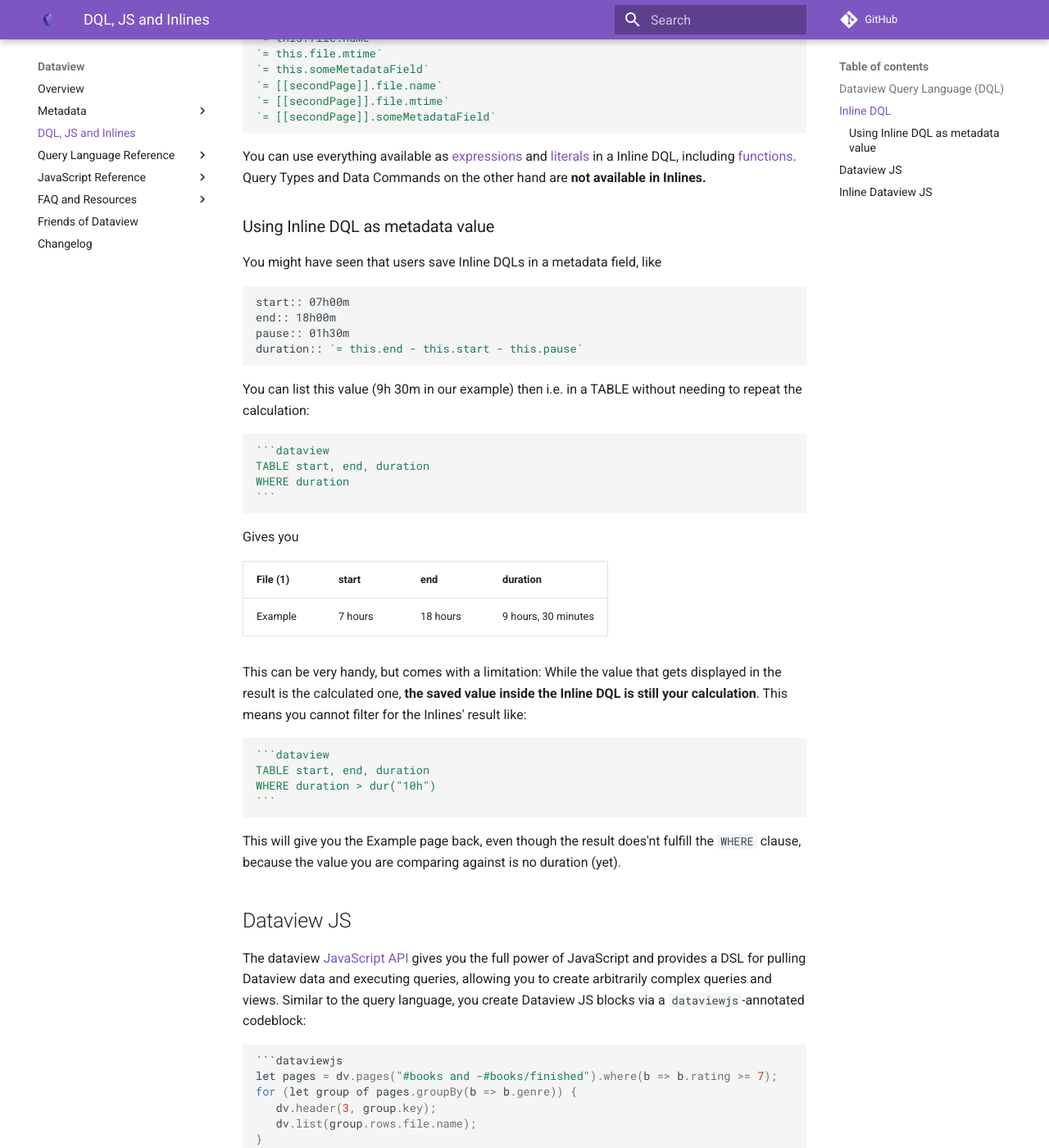
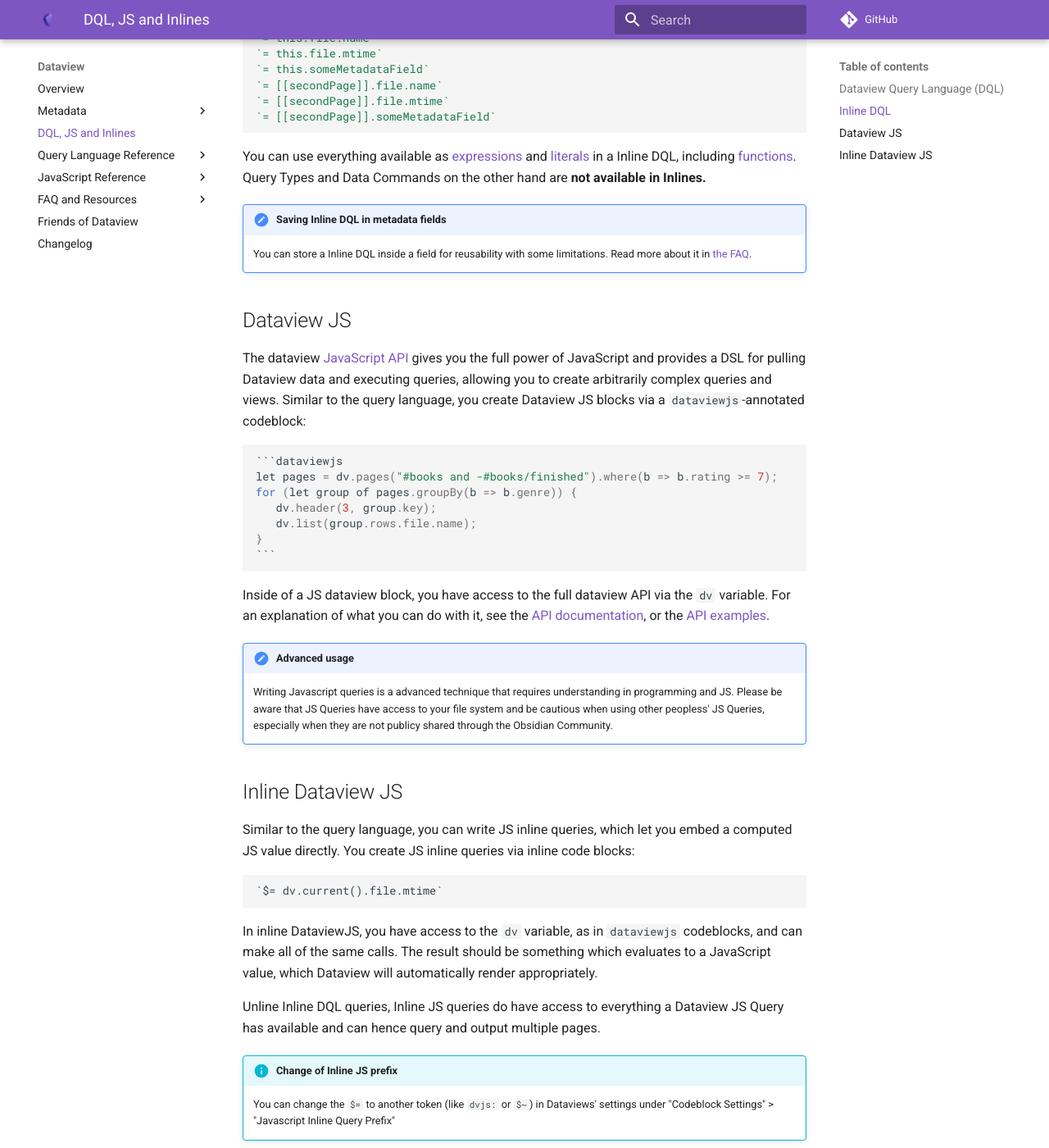
Before and after one commit to blacksmithgu/obsidian-dataview, an MkDocs documentation site: the page built from docs/docs/queries/dql-js-inline.md, in a window 1280 px wide and 1400 px high, scrolled down 1429 px. Shown: the whole window at 82% size. Built offline with MkDocs 1.6.1 and Material for MkDocs 9.7.7, drawn with Linux system fonts in a browser that asks for light colours; comment, search, counter and statistics services are not loaded.

Commit message:
docs(dqljsinline): outsource inline DQL as field explanation to FAQ

````diff
--- a/docs/docs/queries/dql-js-inline.md
+++ b/docs/docs/queries/dql-js-inline.md
@@ -59,42 +59,8 @@ Today is November 07, 2022 - 2 months, 5 days until exams!
 
 You can use everything available as [expressions](../../reference/expressions) and [literals](../../reference/literals) in a Inline DQL, including [functions](../../reference/functions). Query Types and Data Commands on the other hand are **not available in Inlines.**
 
-### Using Inline DQL as metadata value
-
-You might have seen that users save Inline DQLs in a metadata field, like
-
-```markdown
-start:: 07h00m
-end:: 18h00m
-pause:: 01h30m
-duration:: `= this.end - this.start - this.pause`
-```
-
-You can list this value (9h 30m in our example) then i.e. in a TABLE without needing to repeat the calculation:
-
-~~~markdown
-```dataview
-TABLE start, end, duration
-WHERE duration
-```
-~~~
-
-Gives you
-
-| File (1)	| start| 	end| 	duration|
-| ---- | ----- | ------ |  ----- |
-| Example | 7 hours	| 18 hours| 	9 hours, 30 minutes |
-
-This can be very handy, but comes with a limitation: While the value that gets displayed in the result is the calculated one, **the saved value inside the Inline DQL is still your calculation**. This means you cannot filter for the Inlines' result like:
-
-~~~markdown
-```dataview
-TABLE start, end, duration
-WHERE duration > dur("10h")
-```
-~~~
-
-This will give you the Example page back, even though the result does'nt fulfill the `WHERE` clause, because the value you are comparing against is no duration (yet).
+!!! hint "Saving Inline DQL in metadata fields"
+    You can store a Inline DQL inside a field for reusability with some limitations. Read more about it in [the FAQ](../../resources/faq#can-i-save-the-result-of-a-query-for-reusability).
 
 ## Dataview JS
 
@@ -132,3 +98,6 @@ In inline DataviewJS, you have access to the `dv` variable, as in `dataviewjs` c
 should be something which evaluates to a JavaScript value, which Dataview will automatically render appropriately.
 
 Unline Inline DQL queries, Inline JS queries do have access to everything a Dataview JS Query has available and can hence query and output multiple pages.
+
+!!! info "Change of Inline JS prefix"
+    You can change the `$=` to another token (like `dvjs:` or `$~`) in Dataviews' settings under "Codeblock Settings" > "Javascript Inline Query Prefix"
````
Also changed, not shown: docs/docs/resources/faq.md (+37 -0 lines).
